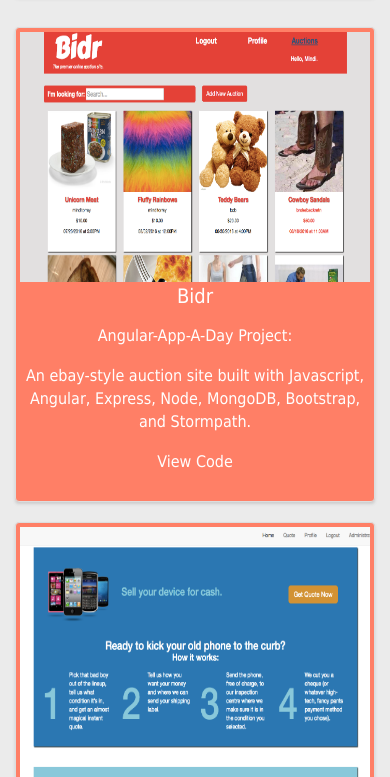
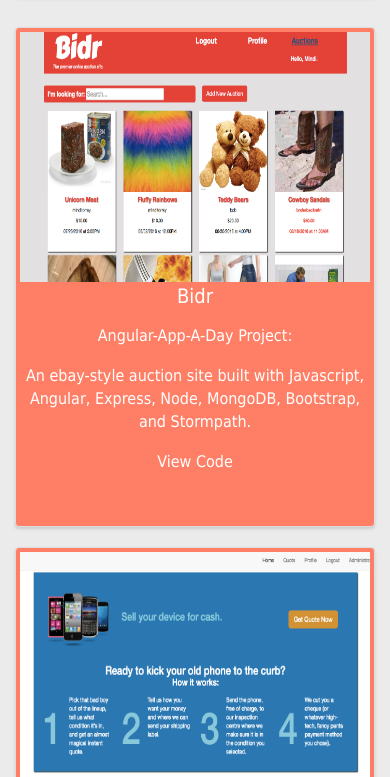
Before and after one commit to minditorrey/myWebsite, a plain HTML site: page index.html in a window 390 px wide. Shown: the part 697-1474 px from the top of the page. Drawn offline with Linux system fonts and the light colour scheme; some packages are replaced by stand-ins of ours; a script that the page names is missing; a web font is replaced by a local one.

Commit message:
update portfolio thumbnails for responsive design

```diff
--- a/css/style.css
+++ b/css/style.css
@@ -200,9 +200,7 @@
     margin: 0px;
 }
 /*About*/
-#About {
-    margin-top: 60px;
-}
+
 #About .row .profileBlock {
     background: #fff;
     border-radius: 4px;
@@ -545,7 +543,7 @@
     margin-top: 49.143px !important;
 }
 /* Portfolio */
-#Portfolio, #About, #Resume {
+#Portfolio, #About #Resume {
     background-size: 100%;
     min-height: 350px;
     margin-top: 60px;
@@ -668,8 +666,8 @@
 
 #Portfolio .work {
     background-color: #FF7F66;
-    min-height: 475px;
-    max-height: 475px;
+    min-height: 500px;
+    max-height: 500px;
     box-shadow: 0px 2px 3px #ccc;
     -moz-box-shadow: 0px 2px 3px #ccc;
     -webkit-box-shadow: 0px 2px 3px #ccc;
@@ -1165,7 +1163,7 @@
     -ms-transform: scale(1.2,1.2);
 }
 
-.portfolioRow {
+.portfolioRow, .aboutRow {
     margin-top: 30px;
     margin-bottom: 30px;
     text-align: center;
--- a/index.html
+++ b/index.html
@@ -137,8 +137,8 @@
                 <div class="container-fluid" id="About">
                     <div class="container">
                         <div class="row">
+                            <h2>About</h2>
                             <div class="row aboutRow">
-                            <h2>About</h2>
                             <div class="col-md-4 col-sm-6">
                                 <div class="flickrSlider">
                                     <div class="Slider owl-carousel">
@@ -154,7 +154,7 @@
                                    <!--  <a href="" class="viewAll fa fa-search"></a> -->
                                 </div>
                             </div>
-                            </div>
+
 
                             <div class="col-md-3 col-sm-6">
                                 <div class="profileBlock">
@@ -203,6 +203,7 @@
                                     </div>
                                 </div>
                             </div>
+                        </div>
                         </div>
                     </div>
                 </div>
```
